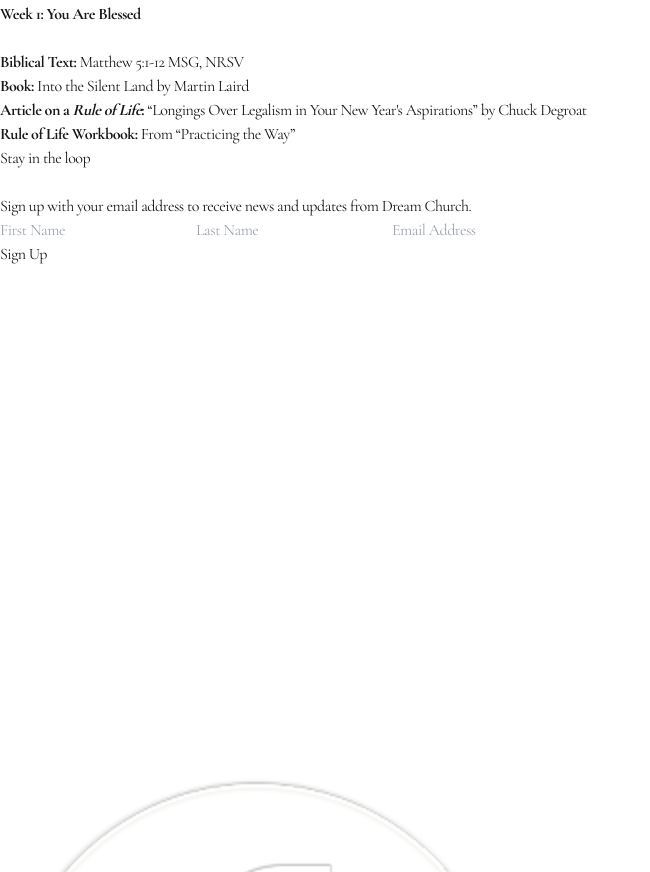
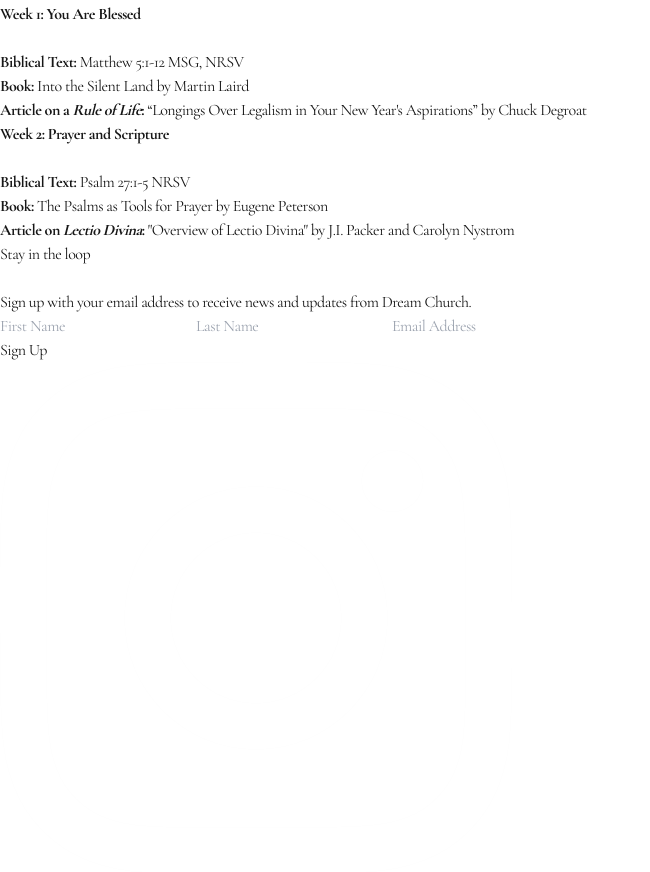
Before and after one commit to MatthewBrownTechCo/Dream-Church, a Next.js app in the folder dc-application/: page /resources in a window 1280 px wide. Shown: the part 1047-1919 px from the top of the page, without its empty margins (0-650 px from the left). Built offline with nearby package versions, Linux system fonts and the light colour scheme.

Commit message:
added week 2 resources for Into the Silent Land series

```diff
--- a/dc-application/src/app/resources/page.tsx
+++ b/dc-application/src/app/resources/page.tsx
@@ -55,17 +55,57 @@ export default function Resources() {
             Chuck Degroat
           </a>
         </p>
+      </div>
+
+      <div className="text-center pt-10 pb-20 space-y-3 bg-white text-black px-8 md:px-0">
+        <h2 className="text-3xl md:text-3xl">
+          <b>Week 2: Prayer and Scripture</b>
+        </h2>
+        <br />
         <p>
-          <b>Rule of Life Workbook: </b>
+          <b>Biblical Text: </b>
           <a
-            href="https://static1.squarespace.com/static/5852ec829f7456cfcc0e1c5a/t/5e17be5d7cba366ace1df6e1/1578614383140/ptw_ruleoflife_workbook_.pdf"
+            href="https://www.bible.com/bible/2016/PSA.27.NRSV"
             target="_blank"
             className="hover:text-gray-700"
           >
-            From “Practicing the Way”
+            Psalm 27:1-5 NRSV
+          </a>
+        </p>
+        <p>
+          <b>Book: </b>
+          <a
+            href="https://www.amazon.com/Answering-God-Psalms-Tools-Prayer/dp/0060665122/ref=sr_1_1?crid=351R894EL4W43&dib=eyJ2IjoiMSJ9.m8zgZnpDR1JHU6HgusG20NTuAvoakuNMagFgC-b4DRXQrudIYpOkdfWyrWTOsm0qJYalju-rX_Y4TzoElFly9-AKbwAV_iT7E44uhxsRL3Yzy_saBdXQyu0haLzB4mOEne386OmWXyQWzRnZlShkQBoMpiN_ijlrexuNrKxIqE2Sa2nXTw3AdjDWxKte-50LU5bniBuOneNeCJf7ijgdGImuF9Z6NY-omhbCTAQUG2c.UopjYwCoVWz2OqWOPYEXjZkzhr6Xk7sx3TqwhMKMFBE&dib_tag=se&keywords=eugene+peterson+prayer&qid=1746995330&sprefix=eugene+peterson+prayer%2Caps%2C163&sr=8-1"
+            target="_blank"
+            className="hover:text-gray-700"
+          >
+            The Psalms as Tools for Prayer by Eugene Peterson
+          </a>
+        </p>
+        <p>
+          <b>
+            Article on <i>Lectio Divina</i>:{" "}
+          </b>
+          <a
+            href="/files/overview_LectioDivina.pdf"
+            target="_blank"
+            className="hover:text-gray-700"
+          >
+            "Overview of Lectio Divina" by J.I. Packer and Carolyn Nystrom
           </a>
         </p>
       </div>
+
+      {/* <p>
+        <b>Rule of Life Workbook: </b>
+        <a
+          href="https://static1.squarespace.com/static/5852ec829f7456cfcc0e1c5a/t/5e17be5d7cba366ace1df6e1/1578614383140/ptw_ruleoflife_workbook_.pdf"
+          target="_blank"
+          className="hover:text-gray-700"
+        >
+          From “Practicing the Way”
+        </a>
+      </p> */}
       <Footer />
     </>
   );
```
Also changed, not shown: 2 other files (tests, documents, lock files or other folders).
